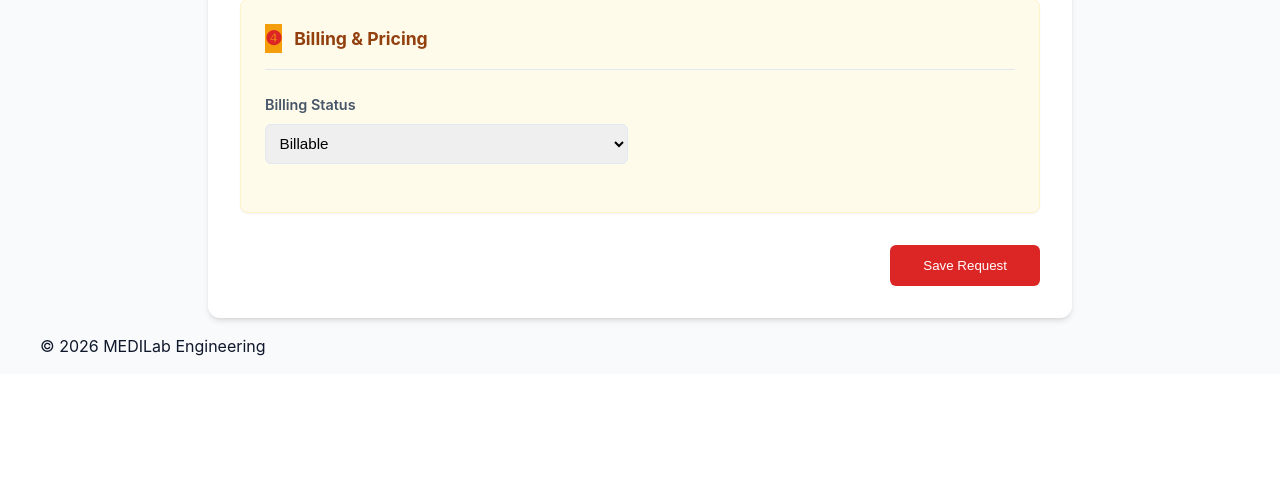
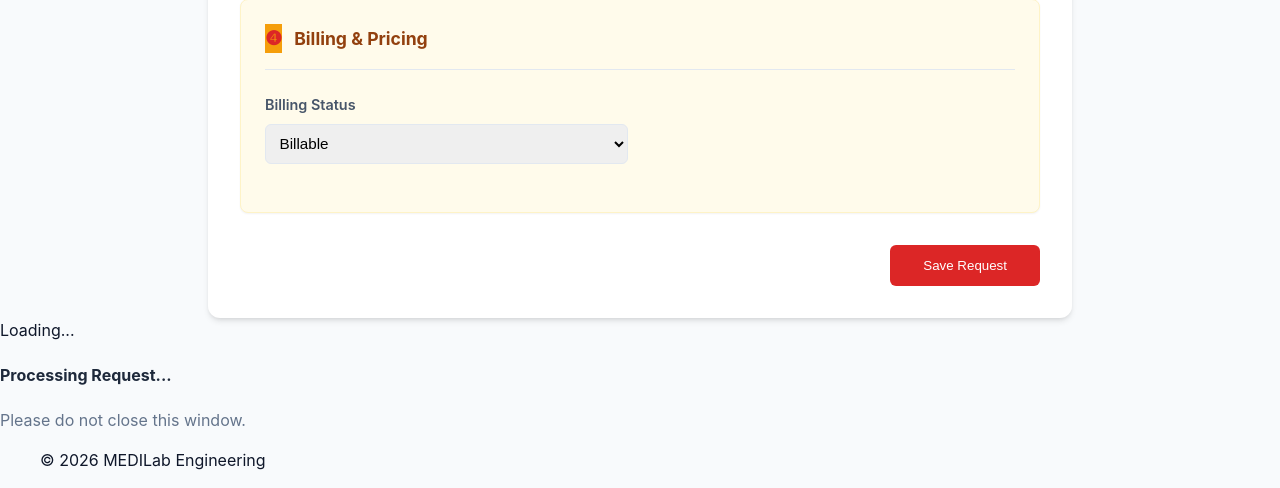
Before and after one commit to RawadZaidan/engineeringReports, a Django app: page /requests/new/ in a window 1280 px wide. Shown: the part 1977-2465 px from the top of the page. Before the commit the page ends 2333 px from the top, so only its background shows below. Run offline with Django 5.2, Linux system fonts and the light colour scheme; the visitor is signed in with stand-in values (Sample User, id 1); data that the repository does not hold is empty.

Commit message:
Added updates to db query optimization

```diff
--- a/config/settings.py
+++ b/config/settings.py
@@ -31,6 +31,9 @@ SECRET_KEY = os.getenv('SECRET_KEY')
 DEBUG = os.getenv('DEBUG', 'False').lower() == 'true'
 
 ALLOWED_HOSTS = ['medilabengineering.onrender.com', 'www.medilabengineering.onrender.com', '127.0.0.1', 'localhost', '.onrender.com']
+
+if DEBUG:
+    ALLOWED_HOSTS = ['*']
 
 # SECURITY: CSRF trusted origins for production
 CSRF_TRUSTED_ORIGINS = ['https://medilabengineering.onrender.com']
--- a/templates/base.html
+++ b/templates/base.html
@@ -93,6 +93,15 @@
         {% block content %}
         {% endblock %}
     </main>
+
+    <!-- Global Loading Overlay for Form Submissions -->
+    <div id="global-loading-overlay">
+        <div class="spinner-border spinner-border-xl text-danger" role="status">
+            <span class="visually-hidden">Loading...</span>
+        </div>
+        <h4 class="mt-4 text-slate-800 fw-bold" style="color: #1e293b;">Processing Request...</h4>
+        <p class="text-slate-500" style="color: #64748b;">Please do not close this window.</p>
+    </div>
 
     <!-- Mobile Bottom Navigation -->
     <nav class="mobile-bottom-nav mobile-only">
--- a/templates/core/report_form.html
+++ b/templates/core/report_form.html
@@ -363,6 +363,12 @@
                 }
             }
         });
+
+        // Show Global Loading Overlay on Submit (for slow S3 Image Uploads)
+        document.getElementById('reportForm').addEventListener('submit', function(e) {
+            const overlay = document.getElementById('global-loading-overlay');
+            if (overlay) overlay.classList.add('active');
+        });
     });
 
     // --- SIGNATURE PAD ---
--- a/templates/core/request_form.html
+++ b/templates/core/request_form.html
@@ -384,6 +384,12 @@
                 }
             });
         });
+
+        // Show Global Loading Overlay on Submit
+        document.getElementById('requestForm').addEventListener('submit', function(e) {
+            const overlay = document.getElementById('global-loading-overlay');
+            if (overlay) overlay.classList.add('active');
+        });
     });
 </script>
 
```
Also changed, not shown: core/signals.py (+10 -6 lines).
